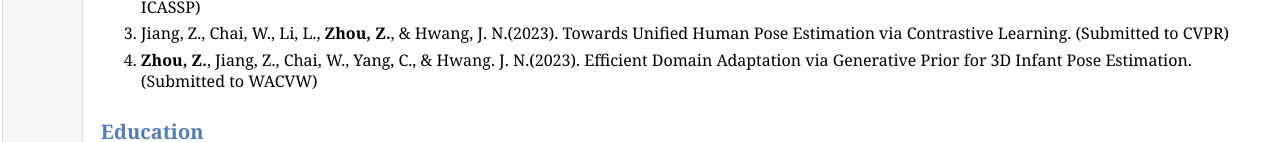
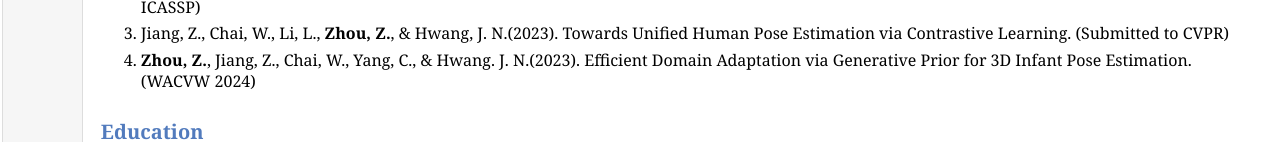
Before and after one commit to xcharxlie/xcharxlie.github.io, a plain HTML site: page index.html in a window 1280 px wide. Shown: the part 647-789 px from the top of the page. Drawn offline with Linux system fonts and the light colour scheme.

Commit message:
Update index.html

```diff
--- a/index.html
+++ b/index.html
@@ -48,7 +48,7 @@ E-mail: <a href="zhouz47@uw.edu">zhouz47@uw.edu</a></p>
 </li>
 <li><p>Jiang, Z., Chai, W., Li, L., <b>Zhou, Z.</b>, & Hwang, J. N.(2023). Towards Unified Human Pose Estimation via Contrastive Learning. (Submitted to CVPR)</p>
 </li>
-<li><p><b>Zhou, Z.</b>, Jiang, Z., Chai, W., Yang, C., & Hwang. J. N.(2023). Efficient Domain Adaptation via Generative Prior for 3D Infant Pose Estimation. (Submitted to WACVW)</p>
+<li><p><b>Zhou, Z.</b>, Jiang, Z., Chai, W., Yang, C., & Hwang. J. N.(2023). Efficient Domain Adaptation via Generative Prior for 3D Infant Pose Estimation. (WACVW 2024)</p>
 </li>
 </ol>
 
```
